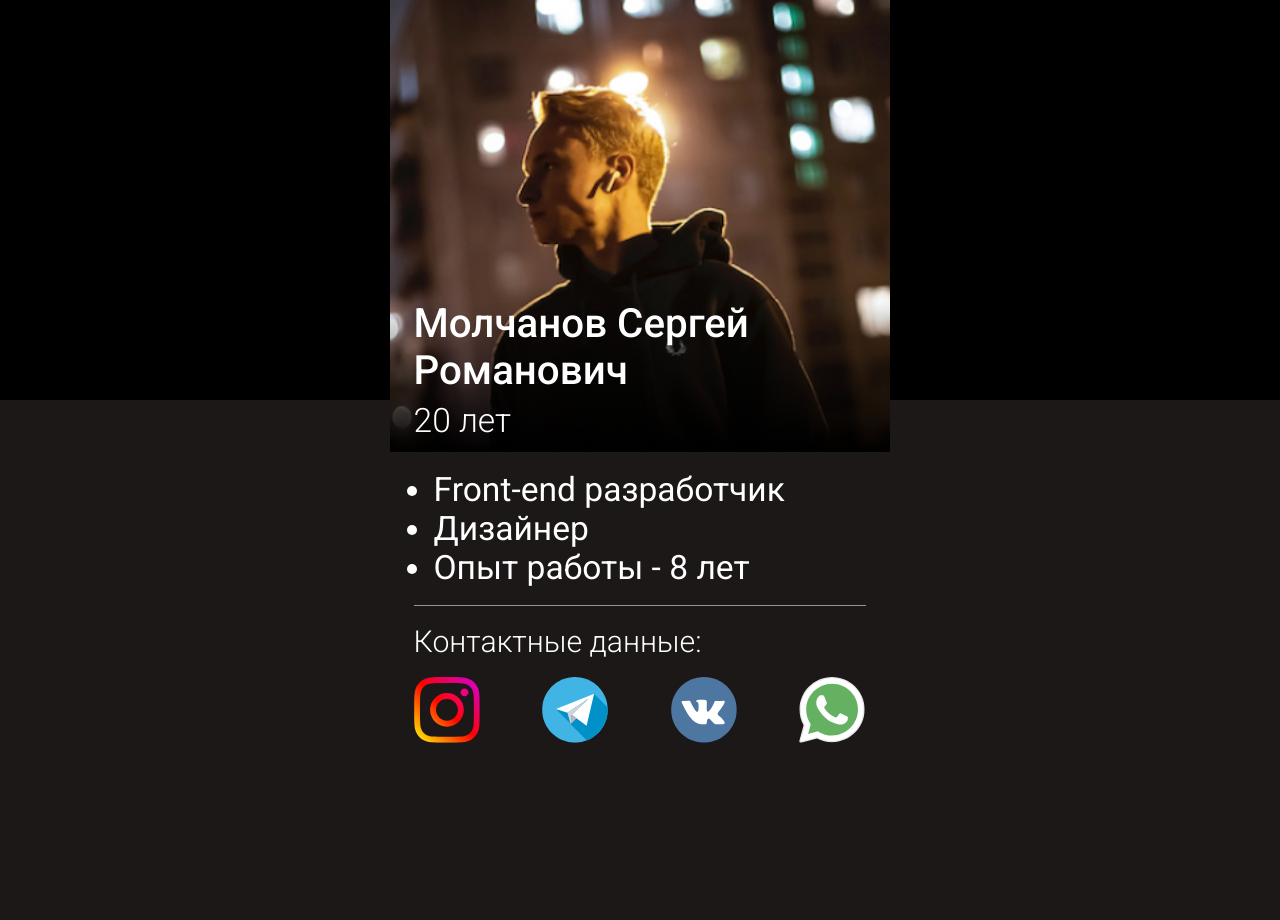
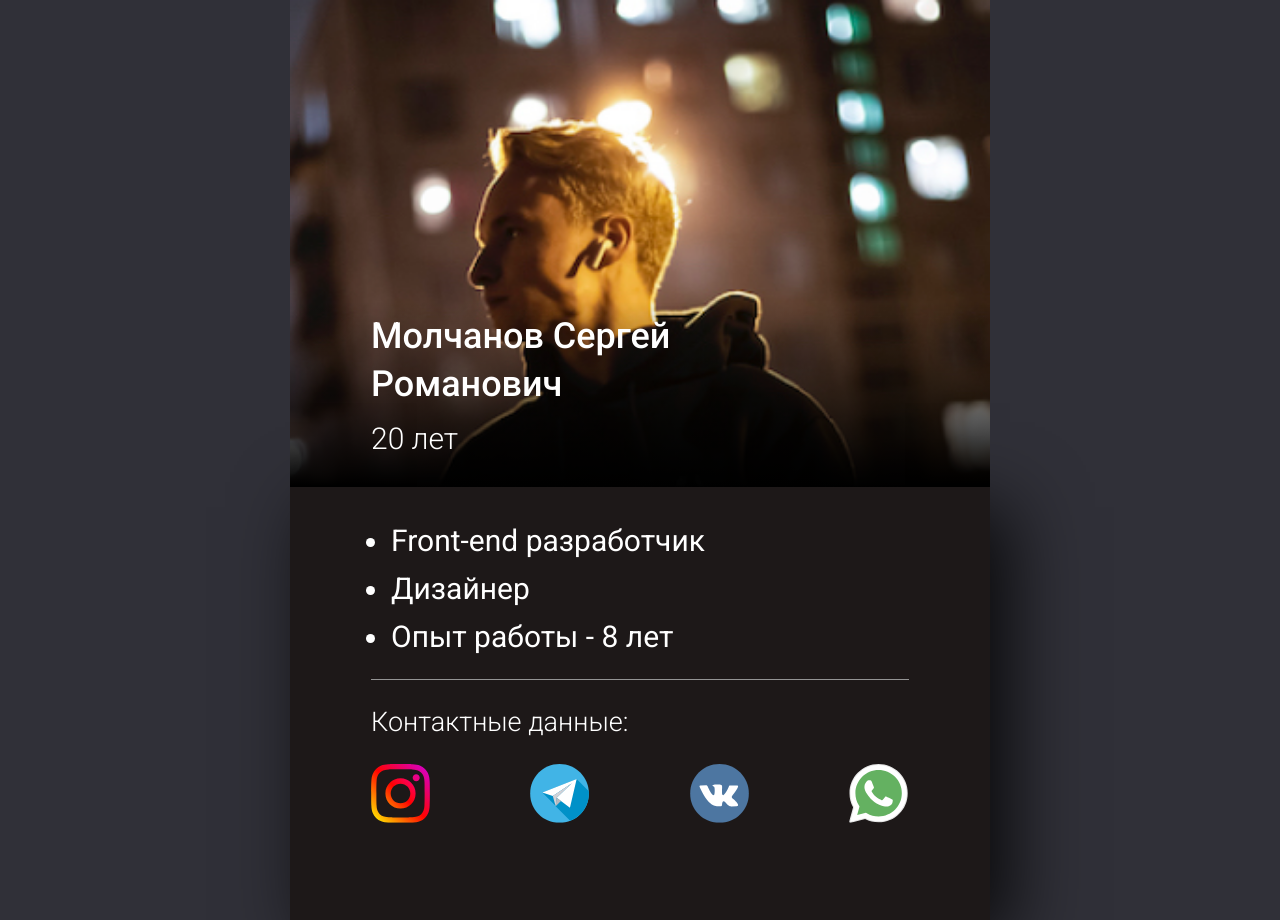
Before and after one commit to solid0snake306/solid0snake306.github.io, a plain HTML site: page index.html in a window 1280 px wide. Before the commit the page ends 852 px from the top, so only its background shows below. Drawn offline with nearby package versions, Linux system fonts and the light colour scheme; files that its build step writes are made by us from their sources.

Commit message:
Update style.sass

```diff
--- a/style.sass
+++ b/style.sass
@@ -1,27 +1,39 @@
 *
-
+    box-sizing: border-box
     padding: 0
     margin: 0
 
 
 html
-    background: #1D1818
+
 
 body
+    @media screen and ( min-width: 700px )
+        font-size: 30px
+        line-height: 1.6em
+
     font-size: calc(1.3em + 1vw)
     font-family: 'Roboto', sans-serif
     padding: 0
     margin: 0
-    background: #000
+    background: rgb(48, 48, 56)
     color: #fff
 
+
+
 .content
+    @media screen and ( min-width: 700px )
+        max-width: 700px
+
     max-width: 500px
     margin: 0 auto
     height: calc( 100vh / 2 )
 
 .wrapper
     margin: 0 .7em
+    @media screen and ( min-width: 700px )
+        padding: .4em 2em
+    padding:  .2em
 
 
 
@@ -41,6 +53,7 @@ body
     &__name
         font-size: 1.2em
         padding-bottom: 7px
+
         margin: 0
         font-weight: 500
 
@@ -51,7 +64,7 @@ body
 
 .main
     background: #1D1818
-    height: 100%
+    box-shadow: 20px 20px 70px rgba(1, 1, 1, .8)
 
     &__inf
         padding: 18px 0
@@ -65,7 +78,7 @@ body
         font-weight: 300
         font-size: .9em
     &__contacts
-        padding: 18px 0
+        padding: 18px 0 70px 0
         display: flex
         justify-content: space-between
         img
```
